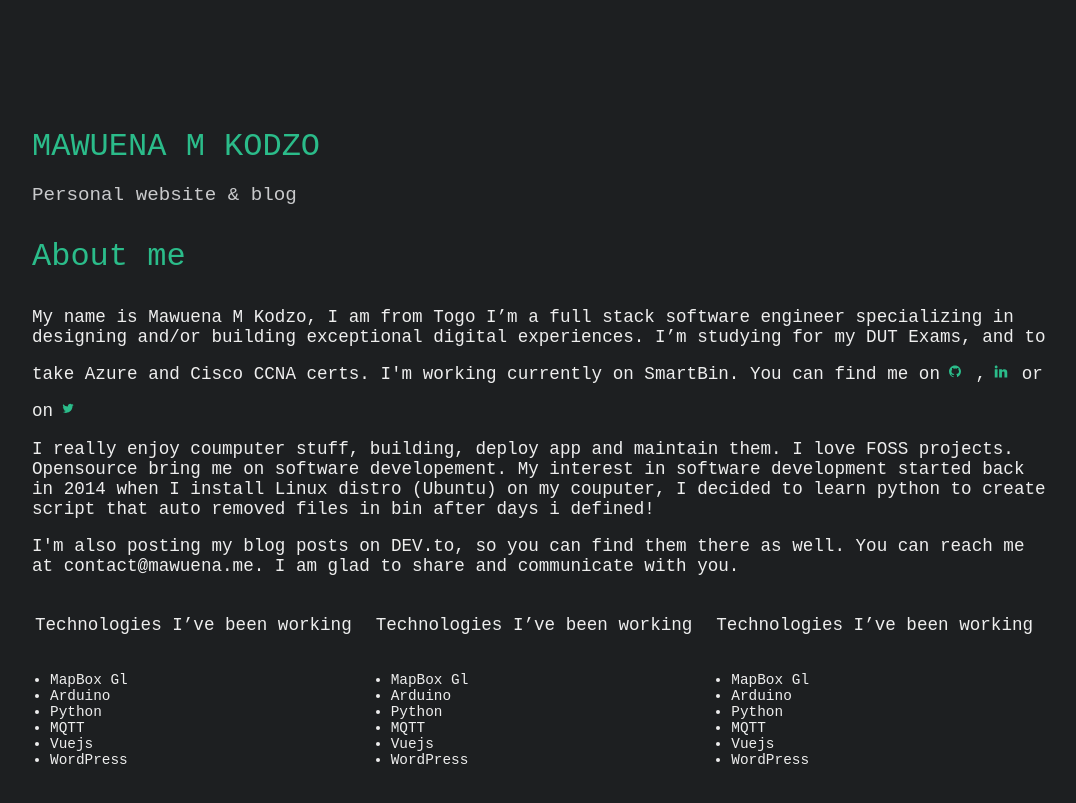
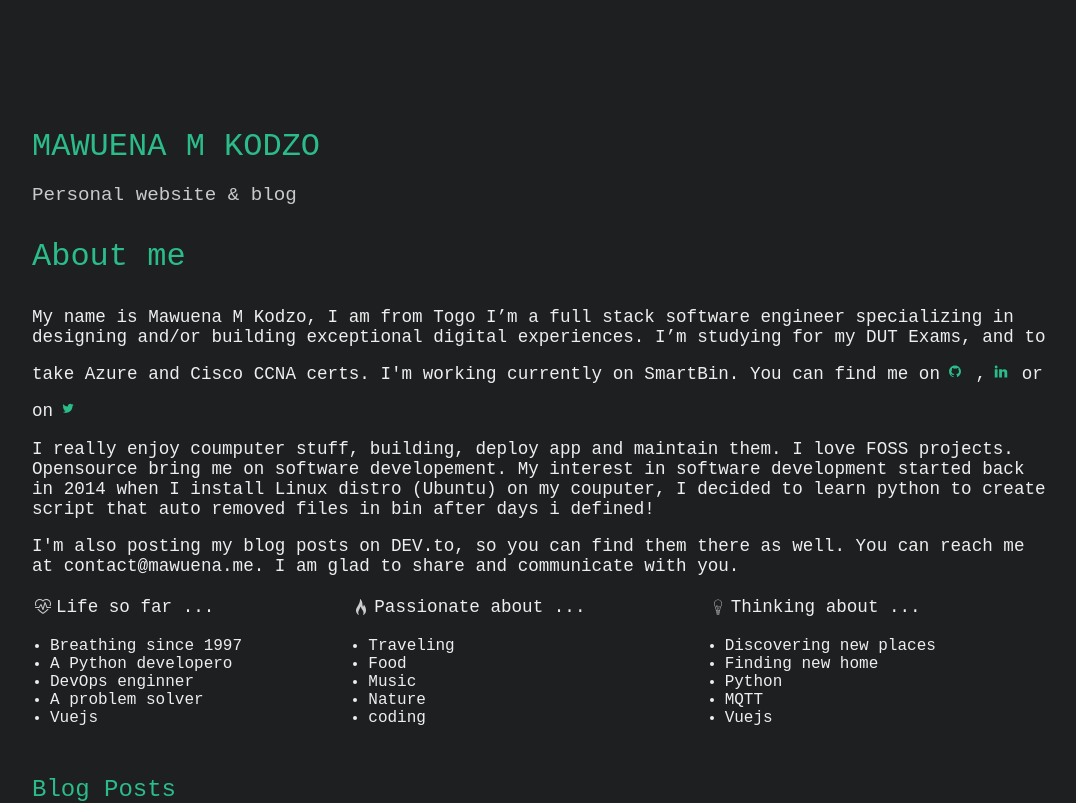
Before and after one commit to DohaAbdullah/Portfolio, a React (Create React App) app: page / in a window 1280 px wide. Shown: the top 803 px of the page, without its empty margins (96-1172 px from the left). Built offline with nearby package versions, Linux system fonts and the light colour scheme.

Commit message:
making blogs data

```diff
--- a/src/App.css
+++ b/src/App.css
@@ -12,7 +12,7 @@ p {
 
 li {
   color: #eee;
-  font-size: 0.9em;
+  font-size: 1em;
 }
 
 .container {
@@ -41,6 +41,7 @@ li {
 
 .table-title {
   color: #eee;
+  margin: 0;
 }
 
 .td {
@@ -90,8 +91,18 @@ li {
   display: flex;
 }
 
-.githubicon , .TwitterIcon , .linkedinIcon {
+.githubicon,
+.TwitterIcon,
+.linkedinIcon {
   padding-top: 17px;
   padding-left: 5px;
+}
 
+.table-data {
+  display: flex;
 }
+
+.icon-style {
+  margin-right: 5px;
+  margin-top: 2px;
+}
--- /dev/null
+++ b/src/blogsData.json
@@ -0,0 +1,102 @@
+[
+  {
+    "herf": "https://mawuen.github.io/2014/06/12/bash-cheat-sheet/",
+    "blogTitle": "Bash cheat sheet",
+    "dateTime": "Thu, Jun 12 2014"
+  },
+  {
+    "herf": "https://mawuen.github.io/2014/01/03/til-python-has-a-built-in-persistent-key-value-store/",
+    "blogTitle": "Python DBM Module",
+    "dateTime": "Fri, Jan 03 2014"
+  },
+  {
+    "herf": "https://mawuen.github.io/2013/06/12/composer-cheatsheet/",
+    "blogTitle": "Composer cheatsheet",
+    "dateTime": "Wed, Jun 12 2013"
+  },
+  {
+    "herf": "https://mawuen.github.io/2013/02/25/user-management-in-linux/",
+    "blogTitle": "User management in Linux",
+    "dateTime": "Mon, Feb 25 2013"
+  },
+  {
+    "herf": "https://mawuen.github.io/2013/02/13/sciences-et-critique/",
+    "blogTitle": "Sciences et critique",
+    "dateTime": "Wed, Feb 13 2013"
+  },
+  {
+    "herf": "https://mawuen.github.io/2013/02/05/installing-haskell-on-ubuntu-16-04-with-stack/",
+    "blogTitle": "Installing IHaskell on Ubuntu 16.04 with Stack",
+    "dateTime": "Tue, Feb 05 2013"
+  },
+  {
+    "herf": "https://mawuen.github.io/2012/12/25/ascii-astuces/",
+    "blogTitle": "Ascii—Astuces",
+    "dateTime": "Tue, Dec 25 2012"
+  },
+  {
+    "herf": "https://mawuen.github.io/2012/12/02/doctrine-s-cheat-sheet/",
+    "blogTitle": "Doctrine's cheat sheet",
+    "dateTime": "Sun, Dec 02 2012"
+  },
+  {
+    "herf": "https://mawuen.github.io/2012/12/02/doctrine-s-cheat-sheet/",
+    "blogTitle": "Doctrine's cheat sheet",
+    "dateTime": "Sun, Dec 02 2012"
+  },
+  {
+    "herf": "https://mawuen.github.io/2012/12/02/curl-cheatsheet/",
+    "blogTitle": "Curl cheatsheet",
+    "dateTime": "Sun, Dec 02 2012"
+  },
+  {
+    "herf": "https://mawuen.github.io/2012/07/31/ma-vision-des-mathematiques/",
+    "blogTitle": "Ma vision des mathématiques",
+    "dateTime": "Tue, Jul 31 2012"
+  },
+  {
+    "herf": "https://mawuen.github.io/2012/02/06/installation-julia/",
+    "blogTitle": "Installation de Julia",
+    "dateTime": "Mon, Feb 06 2012"
+  },
+  {
+    "herf": "https://mawuen.github.io/2012/02/05/_05-dix-reasons-to-use-python/",
+    "blogTitle": "10 Reasons to use python",
+    "dateTime": "Sun, Feb 05 2012"
+  },
+  {
+    "herf": "https://mawuen.github.io/2012/02/05/installing-haskell-on-ubuntu-14-with-stack/",
+    "blogTitle": "Installing IHaskell on Ubuntu 14.04 with Stack",
+    "dateTime": "Sun, Feb 05 2012 "
+  },
+  {
+    "herf": "https://mawuen.github.io/2012/02/05/python-facts/",
+    "blogTitle": "Les Meirveilles du language Python!",
+    "dateTime": "Sun, Feb 05 2012"
+  },
+  {
+    "herf": "https://mawuen.github.io/2012/01/05/discovery-julia/",
+    "blogTitle": "Decouvez Julia un nouveau langage de programation",
+    "dateTime": "Thu, Jan 05 2012"
+  },
+  {
+    "herf": "https://mawuen.github.io/2012/01/03/arithmetic-lexer/",
+    "blogTitle": "Arithmetic Lexer",
+    "dateTime": "Tue, Jan 03 2012"
+  },
+  {
+    "herf": "https://mawuen.github.io/2011/05/27/http-cheat-sheet/",
+    "blogTitle": "Http cheat sheet",
+    "dateTime": "Fri, May 27 2011"
+  },
+  {
+    "herf": "https://mawuen.github.io/2011/05/07/phpunit-cheatsheet/",
+    "blogTitle": "PHPUnit cheatsheet",
+    "dateTime": "Sat, May 07 2011"
+  },
+  {
+    "herf": "https://mawuen.github.io/2010/03/12/remove-old-linux-kernels/",
+    "blogTitle": "Remove old Linux kernels",
+    "dateTime": "Fri, Mar 12 2010"
+  }
+]
--- /dev/null
+++ b/src/icons/flameIcon.jsx
@@ -0,0 +1,20 @@
+import React from "react";
+
+function FlameIcon(props) {
+  return (
+    <svg
+      className={`icon-style  ${props.className || ""}`}
+      xmlns="http://www.w3.org/2000/svg"
+      width="1em"
+      height="1em"
+      fill="#ccc"
+      version="1.1"
+      viewBox="0 0 611.999 611.999"
+      xmlSpace="preserve"
+    >
+      <path d="M216.02 611.195c5.978 3.178 12.284-3.704 8.624-9.4-19.866-30.919-38.678-82.947-8.706-149.952 49.982-111.737 80.396-169.609 80.396-169.609s16.177 67.536 60.029 127.585c42.205 57.793 65.306 130.478 28.064 191.029-3.495 5.683 2.668 12.388 8.607 9.349 46.1-23.582 97.806-70.885 103.64-165.017 2.151-28.764-1.075-69.034-17.206-119.851-20.741-64.406-46.239-94.459-60.992-107.365-4.413-3.861-11.276-.439-10.914 5.413 4.299 69.494-21.845 87.129-36.726 47.386-5.943-15.874-9.409-43.33-9.409-76.766 0-55.665-16.15-112.967-51.755-159.531-9.259-12.109-20.093-23.424-32.523-33.073-4.5-3.494-11.023.018-10.611 5.7 2.734 37.736.257 145.885-94.624 275.089-86.029 119.851-52.693 211.896-40.864 236.826 22.616 47.759 54.162 75.806 84.97 92.187z"></path>
+    </svg>
+  );
+}
+
+export default FlameIcon;
--- a/src/icons/IconHeartPulse.jsx
+++ b/src/icons/heartPulseIcon.jsx
@@ -4,7 +4,8 @@ import * as React from "react";
 function HeartPulseIcon(props) {
   return (
     <svg
-      fill="currentColor"
+    className={`icon-style  ${props.className || ""}`}
+      fill="#ccc"
       viewBox="0 0 16 16"
       height="1em"
       width="1em"
--- /dev/null
+++ b/src/icons/lamp.jsx
@@ -0,0 +1,18 @@
+import React from "react";
+
+function LampIcon(props) {
+  return (
+    <svg
+      className={`icon-style  ${props.className || ""}`}
+      xmlns="http://www.w3.org/2000/svg"
+      width="1em"
+      height="1em"
+      fill="#ccc"
+      viewBox="0 0 32 32"
+    >
+      <path d="M17.747 14.017c-1.25.562-4.022-.815-4.022-.815-3.248-1.947 1.22 6.073 1.22 6.073s.093 2.503.655 2.815c4.687-6.563 3.397-8.636 2.147-8.073zM16.06 20.24c-.379 0-1.972-4.779-1.784-5.779 1.251.125 2.409.597 3.097.222 1.937-.878-.876 5.557-1.313 5.557zm3.892 3.707c.115-7.305 4.046-10.116 4.046-14.466 0-3.712-2.54-8.45-7.87-8.45-5.329 0-8.126 4.533-8.126 8.484 0 4.436 3.993 7.224 3.993 14.478h4.043s3.798-.046 3.914-.046zm-7.143-.927c0-6.771-3.868-9.373-3.868-13.513 0-3.688 2.51-7.556 7.173-7.556s6.948 4.06 6.948 7.524c0 4.06-3.814 6.742-3.916 13.56l-3.111-.016h-3.226zm6.696 1.994h-7a.5.5 0 000 1h7a.5.5 0 000-1zm0 2h-7a.5.5 0 000 1h7a.5.5 0 000-1zm-6.508 2.029v.9c0 .566.444 1.025.992 1.025h4.031c.549 0 .992-.459.992-1.025s-.062-.9-.062-.9h-5.953z"></path>
+    </svg>
+  );
+}
+
+export default LampIcon;
--- a/src/pages/blogs.jsx
+++ b/src/pages/blogs.jsx
@@ -1,3 +1,6 @@
+import blogsData from "../blogsData.json";
+
+
 function Blogs() {
   return (
     <div>
@@ -327,6 +330,7 @@ function Blogs() {
             Git cheatsheet
           </a>
         </li>
+
       </ul>
     </div>
   );
--- a/src/pages/mainPage.jsx
+++ b/src/pages/mainPage.jsx
@@ -1,7 +1,10 @@
 import { Link } from "react-router-dom";
 import GithubIcon from "../icons/githubIcon";
-import TwitterIcon from "../icons/iconTwitter";
+import TwitterIcon from "../icons/twitterIcon";
 import LinkedInIcon from "../icons/linkedInIcon";
+import HeartPulseIcon from "../icons/heartPulseIcon";
+import FlameIcon from "../icons/flameIcon";
+import LampIcon from "../icons/lamp";
 
 function MainPage() {
   return (
@@ -24,7 +27,7 @@ function MainPage() {
             <LinkedInIcon />
           </Link>{" "}
           or on
-          <Link to="https://github.com/devnullone">
+          <Link to="https://twitter.com/devnullone">
             <TwitterIcon />
           </Link>
         </p>
@@ -44,14 +47,23 @@ function MainPage() {
         <table className="table">
           <thead>
             <tr>
-              <td>
-                <p className="table-title"> Technologies I’ve been working</p>
+              <td className="table-data">
+                <div className="table-data">
+                  <HeartPulseIcon />
+                  <p className="table-title"> Life so far ...</p>
+                </div>
               </td>
               <td>
-                <p className="table-title"> Technologies I’ve been working</p>
+                <div className="table-data">
+                  <FlameIcon />
+                  <p className="table-title"> Passionate about ...</p>
+                </div>
               </td>
               <td>
-                <p className="table-title"> Technologies I’ve been working</p>
+                <div className="table-data">
+                  <LampIcon />
+                  <p className="table-title"> Thinking about ...</p>
+                </div>
               </td>
             </tr>
           </thead>
@@ -59,32 +71,29 @@ function MainPage() {
             <tr>
               <td className="column">
                 <ul className="about-list">
-                  <li>MapBox Gl</li>
-                  <li>Arduino</li>
-                  <li>Python</li>
-                  <li>MQTT</li>
+                  <li>Breathing since 1997</li>
+                  <li>A Python developero</li>
+                  <li>DevOps enginner </li>
+                  <li>A problem solver </li>
                   <li>Vuejs</li>
-                  <li>WordPress</li>
                 </ul>
               </td>
               <td className="column">
                 <ul className="about-list">
-                  <li>MapBox Gl</li>
-                  <li>Arduino</li>
-                  <li>Python</li>
-                  <li>MQTT</li>
-                  <li>Vuejs</li>
-                  <li>WordPress</li>
+                  <li>Traveling</li>
+                  <li>Food</li>
+                  <li>Music</li>
+                  <li>Nature</li>
+                  <li>coding</li>
                 </ul>
               </td>
               <td className="column">
                 <ul className="about-list">
-                  <li>MapBox Gl</li>
-                  <li>Arduino</li>
+                  <li>Discovering new places</li>
+                  <li>Finding new home</li>
                   <li>Python</li>
                   <li>MQTT</li>
                   <li>Vuejs</li>
-                  <li>WordPress</li>
                 </ul>
               </td>
             </tr>
```
Also changed, not shown: src/common/li.jsx (added, +15 -0 lines), src/icons/twitterIcon.jsx (renamed from src/icons/iconTwitter.jsx).
